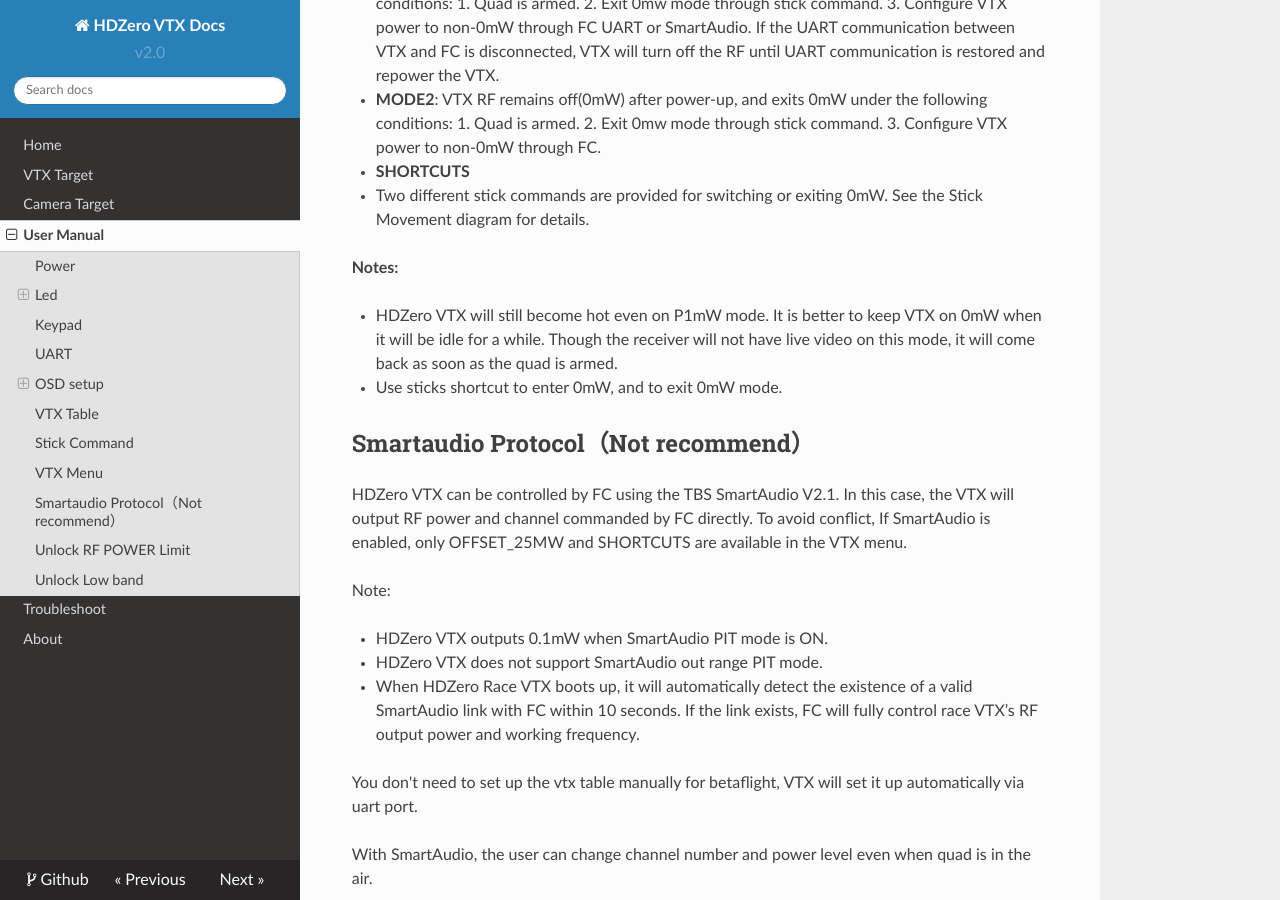
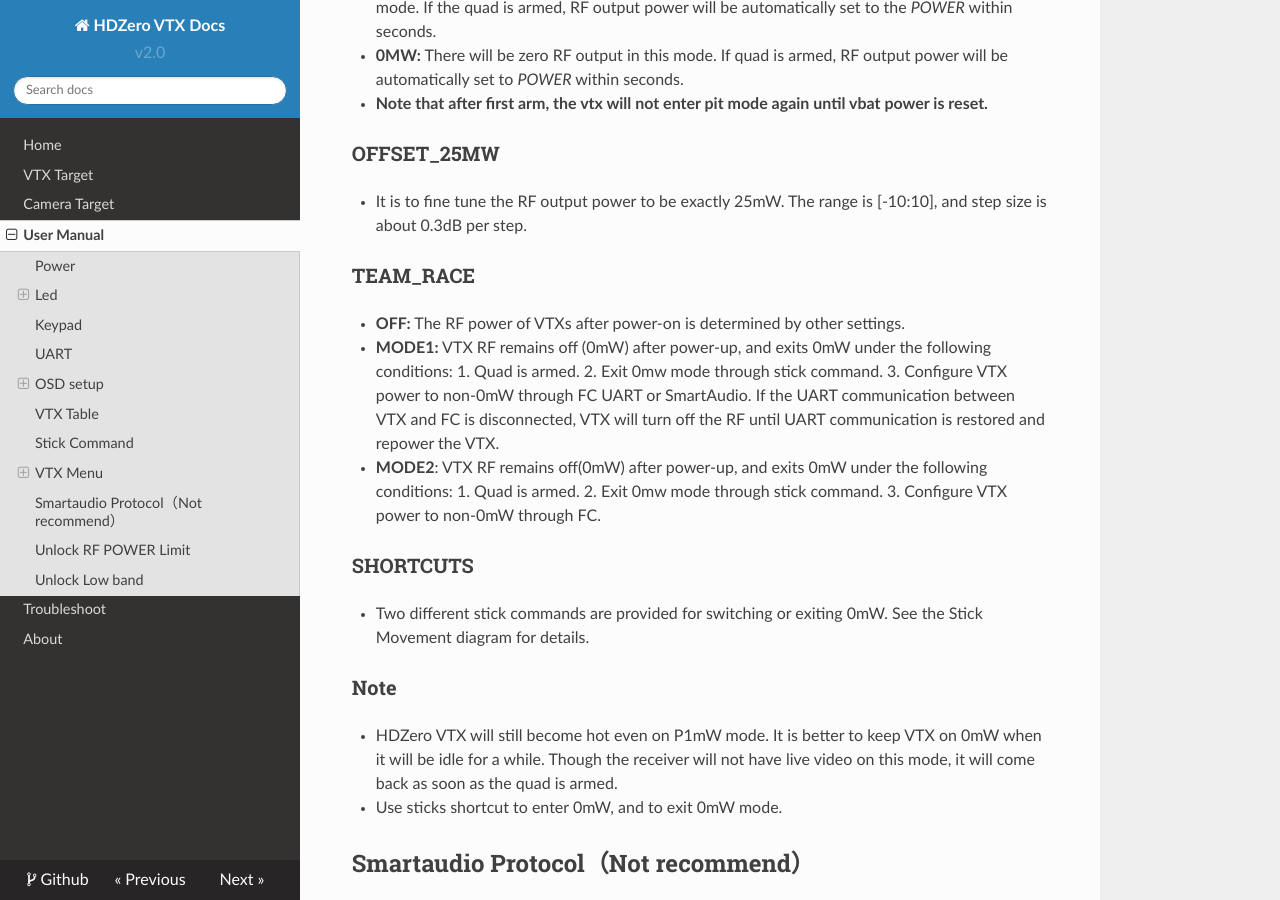
Before and after one commit to hd-zero/hdzero-vtx-docs, an MkDocs documentation site: the page built from docs/vtx_user_manual.md, in a window 1280 px wide and 900 px high, scrolled down 4390 px. Built offline with MkDocs 1.6.1, drawn with Linux system fonts in a browser that asks for light colours; nearby versions of some CDN libraries.

Commit message:
[vtx menu] update layout; fix img

```diff
--- a/docs/vtx_user_manual.md
+++ b/docs/vtx_user_manual.md
@@ -87,30 +87,43 @@ All HDZero VTXes have the following settings for its RF power level management.
 
 <img src="https://raw.githubusercontent.com/hd-zero/hdzero-vtx-docs/main/site/img/vtx_menu.png" style="width:100">
 
-- **CHANNEL**
-  - All VTXes support R1-R8, E1, F1, F2 and F4 channels. You will get an additional 8 channels L1-L8 if you unlock the lowband.
-- **POWER**
-  - The desired RF power level is selectable between 25mW, 200mW (and 500mW or MAX for certain VTXes). The actual RF power level depends on the following settings and FC status.
-- **LP_MODE**
-  - **OFF:** The output RF power will be set to *POWER* setting.
-  - **ON:**  If *PIT_MODE* is OFF and the quad is disarmed, the RF power level will be forced to 25mW regardless of **POWER** setting.The output RF power will be set to *POWER* setting when quad is armed.
-  - **1ST**: If *PIT_MODE* is OFF, the RF power level will be forced to 25mW regardless of *POWER* setting when QUAD is power on, The output RF power will be set to *POWER* setting when QUAD is armed.
-  - **Note that after first arm, the vtx will not enter lp mode again until vbat power is reset.**
-- **PIT_MODE**
-  - **OFF:** The output RF power will be set to *POWER* setting.
-  - **P1MW:** The output RF power will be 0.1mW (in order to not interfere with other pilots) in this mode. If the quad is armed, RF output power will be automatically set to the *POWER* within seconds.
-  - **0MW:** There will be zero RF output in this mode. If quad is armed, RF output power will be automatically set to *POWER* within seconds.
-  - **Note that after first arm, the vtx will not enter pit mode again until vbat power is reset.**
-- **OFFSET_25MW**
-  - It is to fine tune the RF output power to be exactly 25mW. The range is [-10:10], and step size is about 0.3dB per step.
-- **TEAM_RACE**
-  - **OFF:** The RF power of VTXs after power-on is determined by other settings.
-  - **MODE1:** VTX RF remains off (0mW) after power-up, and exits 0mW under the following conditions: 1. Quad is armed. 2. Exit 0mw mode through stick command. 3. Configure VTX power to non-0mW through FC UART or SmartAudio. If the UART communication between VTX and FC is disconnected, VTX will turn off the RF until UART communication is restored and repower the VTX.
-  - **MODE2**: VTX RF remains off(0mW) after power-up, and exits 0mW under the following conditions: 1. Quad is armed. 2. Exit 0mw mode through stick command. 3. Configure VTX power to non-0mW through FC.
-- **SHORTCUTS**
-  - Two different stick commands are provided for switching or exiting 0mW. See the Stick Movement diagram for details.
+### CHANNEL
 
-**Notes:**
+- All VTXes support R1-R8, E1, F1, F2 and F4 channels. You will get an additional 8 channels L1-L8 if you unlock the lowband.
+
+### POWER
+
+- The desired RF power level is selectable between 25mW, 200mW (and 500mW or MAX for certain VTXes). The actual RF power level depends on the following settings and FC status.
+
+### LP_MODE
+
+- **OFF:** The output RF power will be set to *POWER* setting.
+- **ON:**  If *PIT_MODE* is OFF and the quad is disarmed, the RF power level will be forced to 25mW regardless of **POWER** setting.The output RF power will be set to *POWER* setting when quad is armed.
+- **1ST**: If *PIT_MODE* is OFF, the RF power level will be forced to 25mW regardless of *POWER* setting when QUAD is power on, The output RF power will be set to *POWER* setting when QUAD is armed.
+- **Note that after first arm, the vtx will not enter lp mode again until vbat power is reset.**
+
+### PIT_MODE
+
+- **OFF:** The output RF power will be set to *POWER* setting.
+- **P1MW:** The output RF power will be 0.1mW (in order to not interfere with other pilots) in this mode. If the quad is armed, RF output power will be automatically set to the *POWER* within seconds.
+- **0MW:** There will be zero RF output in this mode. If quad is armed, RF output power will be automatically set to *POWER* within seconds.
+- **Note that after first arm, the vtx will not enter pit mode again until vbat power is reset.**
+
+### OFFSET_25MW
+
+- It is to fine tune the RF output power to be exactly 25mW. The range is [-10:10], and step size is about 0.3dB per step.
+
+### TEAM_RACE
+
+- **OFF:** The RF power of VTXs after power-on is determined by other settings.
+- **MODE1:** VTX RF remains off (0mW) after power-up, and exits 0mW under the following conditions: 1. Quad is armed. 2. Exit 0mw mode through stick command. 3. Configure VTX power to non-0mW through FC UART or SmartAudio. If the UART communication between VTX and FC is disconnected, VTX will turn off the RF until UART communication is restored and repower the VTX.
+- **MODE2**: VTX RF remains off(0mW) after power-up, and exits 0mW under the following conditions: 1. Quad is armed. 2. Exit 0mw mode through stick command. 3. Configure VTX power to non-0mW through FC.
+
+### SHORTCUTS
+
+- Two different stick commands are provided for switching or exiting 0mW. See the Stick Movement diagram for details.
+
+### Note
 
 - HDZero VTX will still become hot even on P1mW mode. It is better to keep VTX on 0mW when it will be idle for a while. Though the receiver will not have live video on this mode, it will come back as soon as the quad is armed.
 - Use sticks shortcut to enter 0mW, and to exit 0mW mode.
```
Also changed, not shown: site/img/vtx_menu.png (renamed from site/img/vtx_menu..png).
